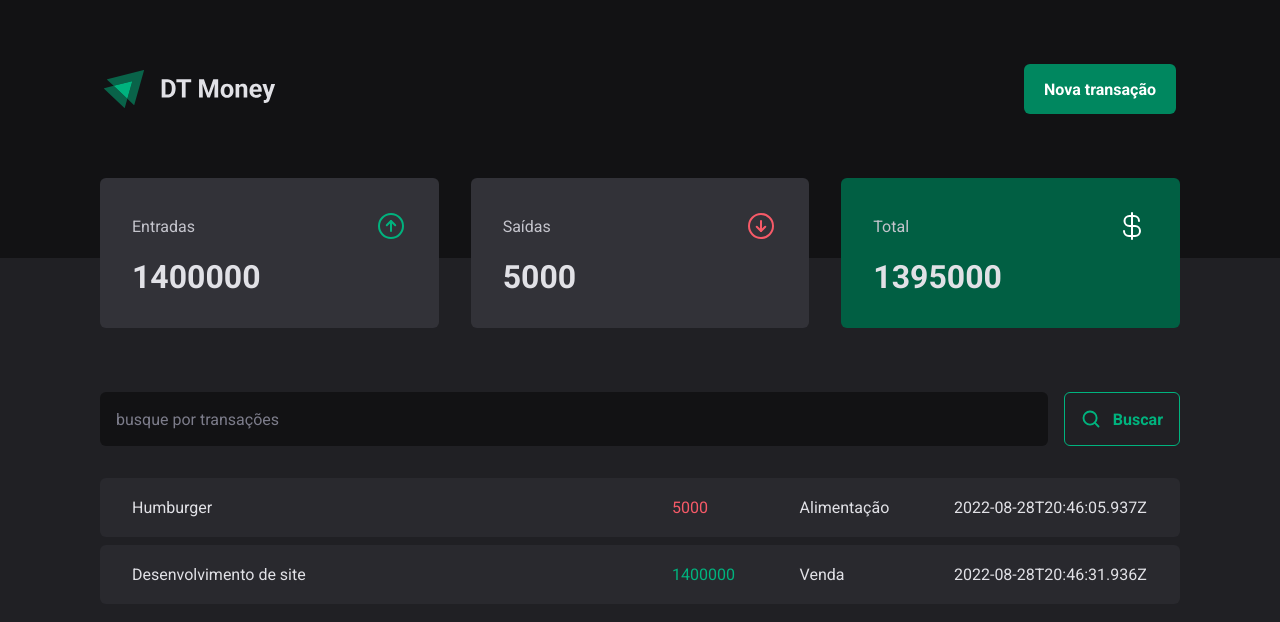
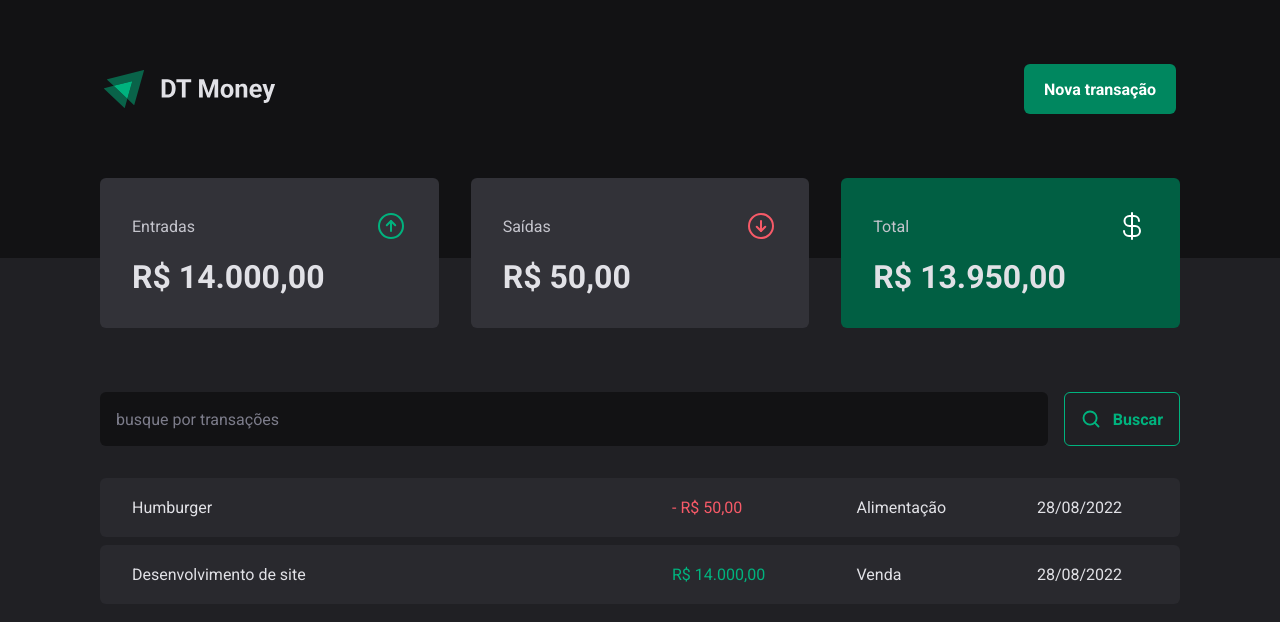
Before and after one commit to luiz21goncalves/ignite-dt-money, a React (Vite) app: page / in a window 1280 px wide. Shown: the top 622 px of the page. Built offline with nearby package versions, Linux system fonts and the light colour scheme; data requests are answered from the project's data file.

Commit message:
feat: format dates and prices

```diff
--- a/src/components/Summary/index.tsx
+++ b/src/components/Summary/index.tsx
@@ -2,6 +2,7 @@
 import { useTheme } from 'styled-components'
 
 import { useTransactions } from '../../contexts/TransactionsContext'
+import { priceFormatter } from '../../utils/formatter'
 import * as S from './styles'
 
 export function Summary() {
@@ -38,7 +39,7 @@
           <ArrowCircleUp size={32} color={green300} />
         </header>
 
-        <strong>{summary.income}</strong>
+        <strong>{priceFormatter(summary.income)}</strong>
       </S.SummaryCard>
 
       <S.SummaryCard>
@@ -47,7 +48,7 @@
           <ArrowCircleDown size={32} color={red300} />
         </header>
 
-        <strong>{summary.outcome}</strong>
+        <strong>{priceFormatter(summary.outcome)}</strong>
       </S.SummaryCard>
 
       <S.SummaryCard variant="green">
@@ -56,7 +57,7 @@
           <CurrencyDollar size={32} color={white} />
         </header>
 
-        <strong>{summary.total}</strong>
+        <strong>{priceFormatter(summary.total)}</strong>
       </S.SummaryCard>
     </S.SummaryContainer>
   )
--- a/src/pages/Transactions/index.tsx
+++ b/src/pages/Transactions/index.tsx
@@ -1,6 +1,7 @@
 import { Header } from '../../components/Header'
 import { Summary } from '../../components/Summary'
 import { useTransactions } from '../../contexts/TransactionsContext'
+import { dateFormatter, priceFormatter } from '../../utils/formatter'
 import { SearchForm } from './components/SearchForm'
 import * as S from './styles'
 
@@ -23,11 +24,12 @@
                   <td>{transaction.description}</td>
                   <td>
                     <S.PriceHighlight variant={transaction.type}>
-                      {transaction.price}
+                      {transaction.type === 'outcome' && '- '}
+                      {priceFormatter(transaction.price)}
                     </S.PriceHighlight>
                   </td>
                   <td>{transaction.category}</td>
-                  <td>{transaction.createdAt}</td>
+                  <td>{dateFormatter(new Date(transaction.createdAt))}</td>
                 </tr>
               )
             })}
--- /dev/null
+++ b/src/utils/formatter.ts
@@ -0,0 +1,11 @@
+export const dateFormatter = (value: Date) =>
+  new Intl.DateTimeFormat('pt-BR').format(value)
+
+export const priceFormatter = (value: number) => {
+  const price = value / 100
+
+  return new Intl.NumberFormat('pt-BR', {
+    style: 'currency',
+    currency: 'BRL',
+  }).format(price)
+}
```
